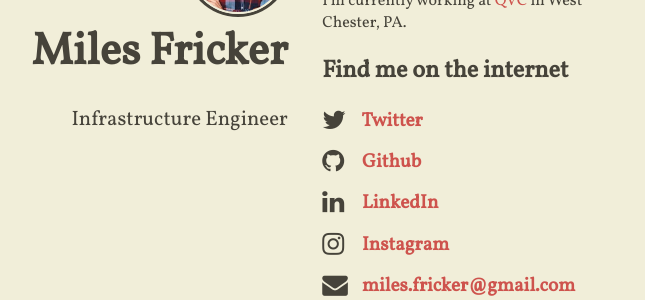
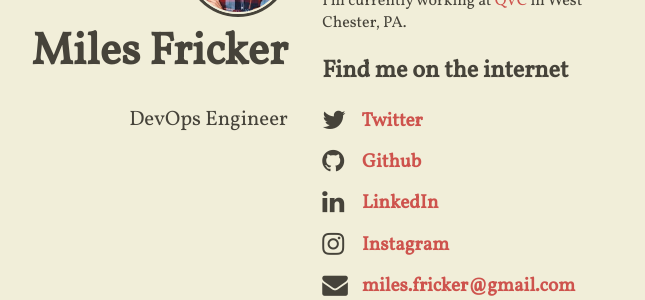
Before and after one commit to miles-/miles-.github.io, a Jekyll site: the page built from index.html, in a window 1280 px wide. Shown: the part 214-514 px from the top of the page, without its empty margins (345-990 px from the left). Built offline with Jekyll 4.4.1, drawn with Linux system fonts in a browser that asks for light colours; nearby versions of some CDN libraries.

Commit message:
update _config.yml
jk

```diff
--- a/_config.yml
+++ b/_config.yml
@@ -9,7 +9,7 @@ compass:
   # author will appear under the avatar (optional)
   author: "Miles Fricker"
   # tagline will appear under the title (optional)
-  tagline: "Infrastructure Engineer"
+  tagline: "DevOps Engineer"
   # if include_content is true, the contents of the content.html include will be
   # added right above the generated item list, if present
   include_content: true
```
